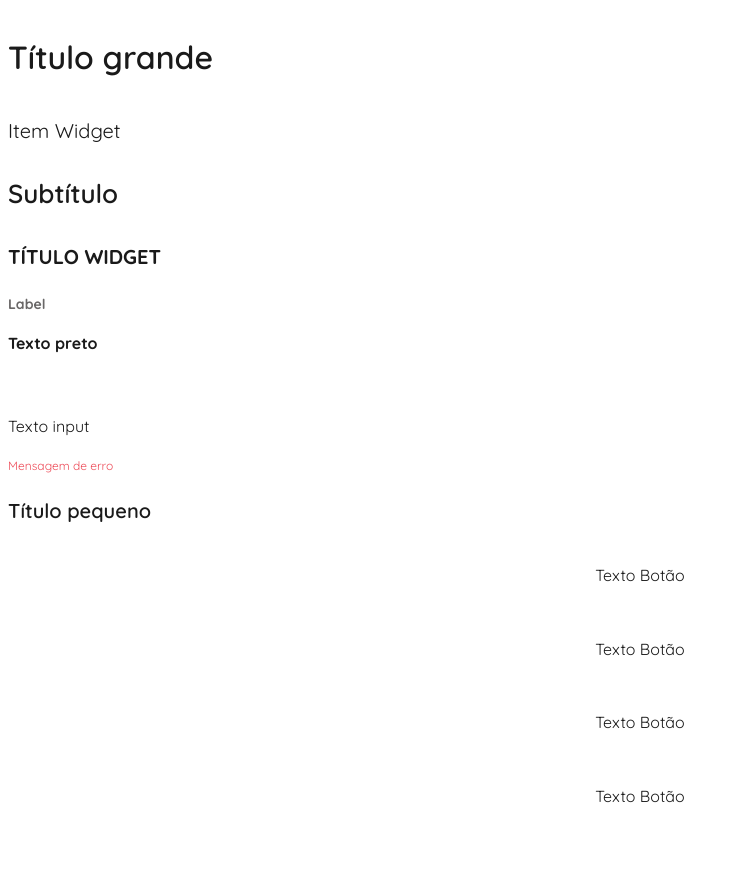
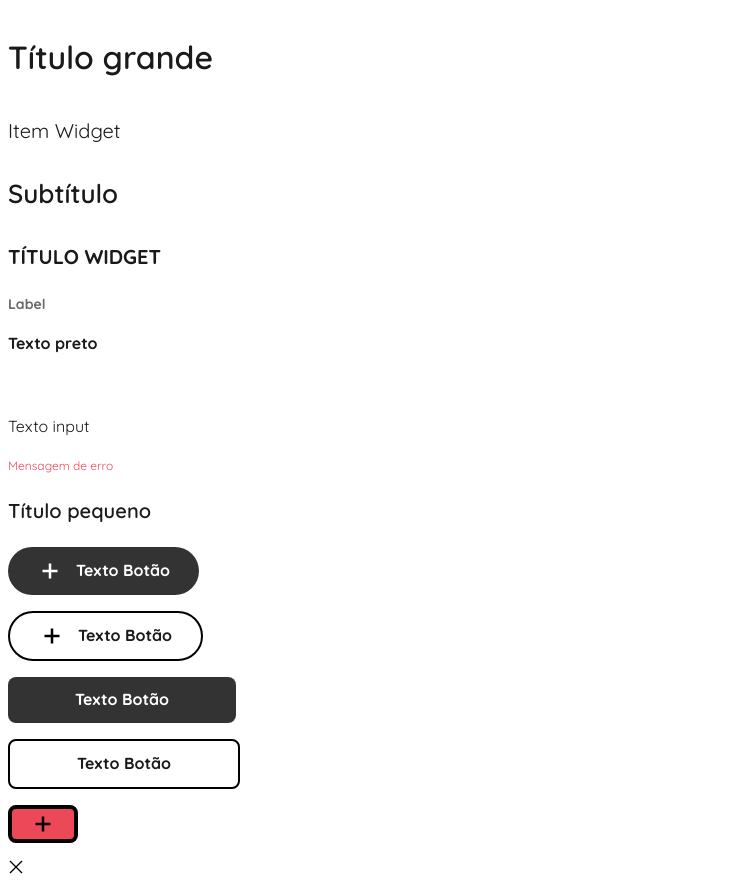
Before and after one commit to ICEI-PUC-Minas-PMV-ADS/pmv-ads-2023-1-e4-proj-infra-t3-grupo5-planner, a React (Create React App) app in the folder frontend/: page / in a window 1280 px wide. Shown: the whole page, without its empty margins (0-739 px from the left). Before the commit the page ends 842 px from the top, so only its background shows below. Built offline with nearby package versions, Linux system fonts and the light colour scheme.

Commit message:
adiciona os botões rosa e de fechar

```diff
--- a/frontend/src/App.js
+++ b/frontend/src/App.js
@@ -16,10 +16,12 @@ function App() {
         <Text id="text-input" text="Texto input" />
         <Text id="message-error" text="Mensagem de erro" />
         <Text id="little-text" text="Título pequeno" />
-        <Button id="radio-black-button" icon textId="texto-botao-claro" text="Texto Botão"/>
-        <Button id="radio-white-button" icon textId="texto-botao-escuro" text="Texto Botão"/>
-        <Button id="radio-black-button" textId="texto-botao-claro" text="Texto Botão"/>
-        <Button id="rectangular-white-button" textId="texto-botao-escuro" text="Texto Botão"/>
+        <Button id="radio-black-button" plusIcon="white" textId="button-white-text" text="Texto Botão"/>
+        <Button id="radio-white-button" plusIcon textId="button-black-text" text="Texto Botão"/>
+        <Button id="rectangular-black-button" textId="button-white-text" text="Texto Botão"/>
+        <Button id="rectangular-white-button" textId="button-black-text" text="Texto Botão"/>
+        <Button id="pink-button" plus textId="button-black-text" text=""/>
+        <Button id="close-button" close textId="button-black-text" text=""/>
 
       </header>
     </div>
--- a/frontend/src/components/Button/Button.jsx
+++ b/frontend/src/components/Button/Button.jsx
@@ -1,10 +1,17 @@
 import React from 'react'
 import ButtonStyled from './Button.styled'
 import Text from '../Text/Text'
+import { GoPlus } from 'react-icons/go'
+import { GrClose } from 'react-icons/gr'
 
-const Button = ({ id, textId, text}) => {
+const Button = ({ id, textId, text, plusIcon, plus, close }) => {
     return (
-        <ButtonStyled className={`${id}`} id={id}><Text id={`${textId}`} text={`${text}`}/></ButtonStyled>
+        <ButtonStyled className={`${id}`} id={id}>
+            {plusIcon && <GoPlus color={`${plusIcon}`} style={ { marginLeft: 32, marginRight: 16, fontSize: 20} }/>}
+            {plus && <GoPlus color={`${plus}`} style={ { fontSize: 20} }/>}
+            {close && <GrClose color={`${plus}`} style={ { fontSize: 20} }/>}
+            <Text id={`${textId}`} text={`${text}`} />
+        </ButtonStyled>
     )
 }
 
--- a/frontend/src/components/Button/Button.styled.js
+++ b/frontend/src/components/Button/Button.styled.js
@@ -7,29 +7,43 @@ const ButtonStyled = styled.p`
     align-items: center;
     cursor: pointer;
 
-    &.botao-preto-arredondado, &.botao-branco-arredondado {
+    &.radio-black-button, &.radio-white-button {
         background-color: #333333;
         width: 191px;
         height: 48px;
         border-radius: 32px;
+        justify-content: left;
     }
 
-    &.botao-preto-arredondado:hover, &.botao-branco-arredondado:hover, &.botao-preto-retangular:hover, &.botao-branco-retangular:hover {
+    &.radio-black-button:hover, &.radio-white-button:hover, &.rectangular-black-button:hover, &.rectangular-white-button:hover {
         background-color: #ed4858;
     }
 
-    &.botao-preto-retangular, &.botao-branco-retangular {
+    &.rectangular-black-button, &.rectangular-white-button {
         background-color: #333333;
         width: 228px;
         height: 46px;
         border-radius: 8px;
     }
 
-    &.botao-branco-arredondado, &.botao-branco-retangular {
+    &.radio-white-button, &.rectangular-white-button {
         background-color: #FFFFFF;
         border: 2px solid #000000;
         height: 46px;
     }
+
+    &.pink-button {
+        background-color: #ed4858;
+        width: 62px;
+        height: 30px;
+        border-radius: 8px;
+        border: 4px solid #000000;
+    }
+
+    &.close-button{
+        width: 16px;
+        height: 16px;
+    }
 `;
 
 export default ButtonStyled;
```
